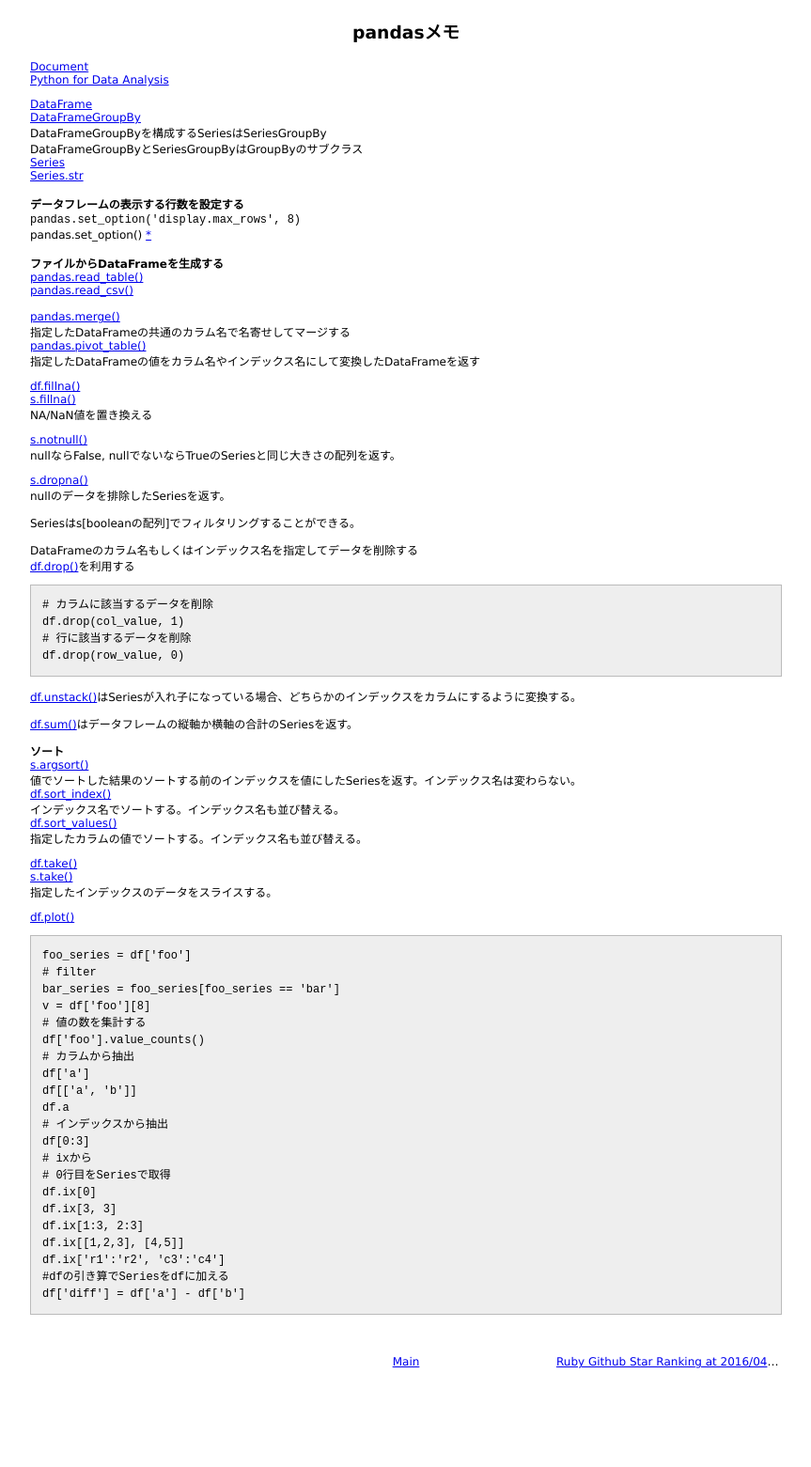
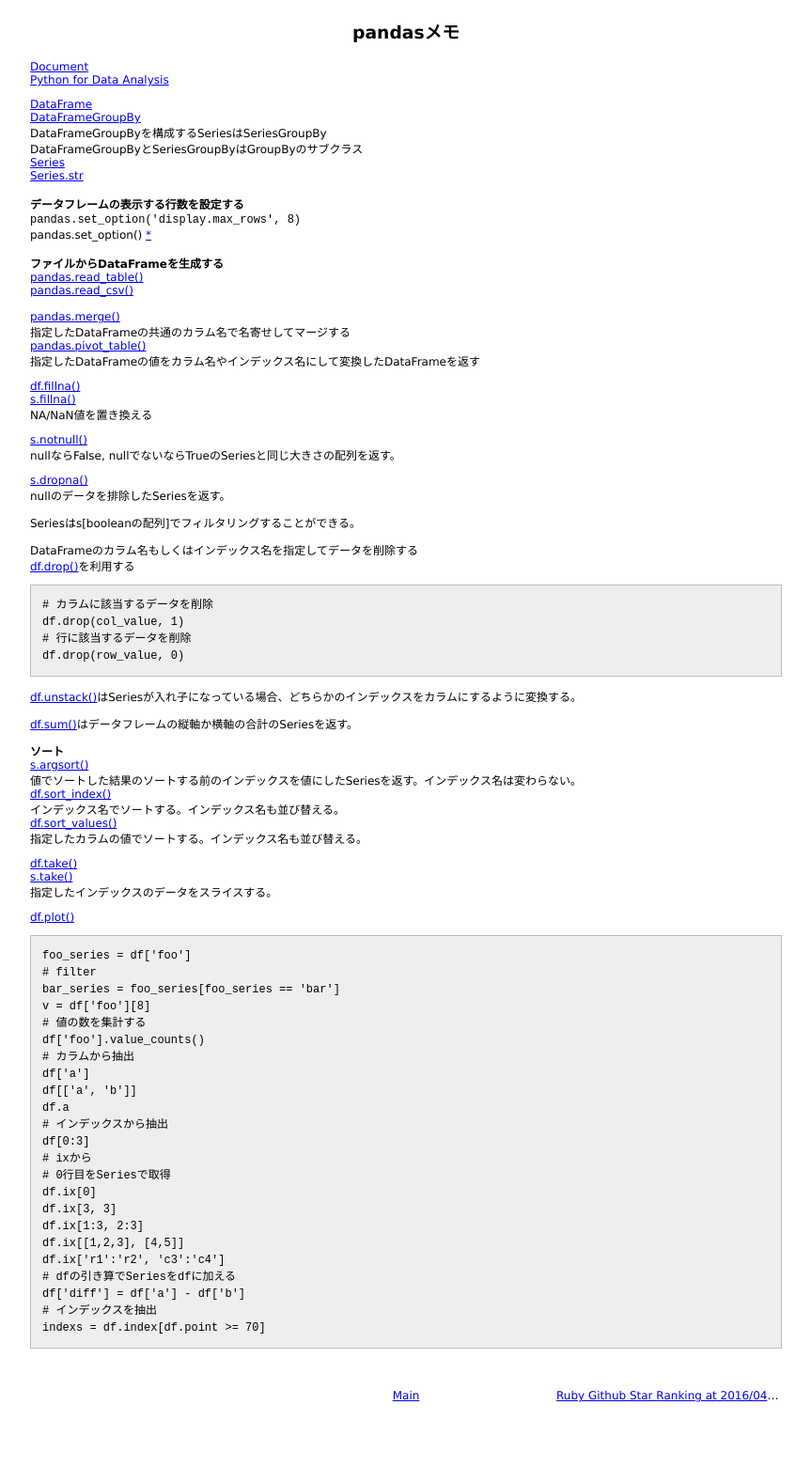
Before and after one commit to 38elements/38elements.github.com, a Jekyll site: the page built from _posts/2016-04-24-pandas.md, in a window 1280 px wide. Shown: the whole page at 94% size, without its empty margins (208-1071 px from the left). Built offline with Jekyll 4.4.1, drawn with Linux system fonts in a browser that asks for light colours; before the commit the page ends 1525 px from its top, so only the background shows below that.

Commit message:
Update 2016-04-24-pandas.md

````diff
--- a/_posts/2016-04-24-pandas.md
+++ b/_posts/2016-04-24-pandas.md
@@ -88,6 +88,8 @@ df.ix[3, 3]
 df.ix[1:3, 2:3]
 df.ix[[1,2,3], [4,5]]
 df.ix['r1':'r2', 'c3':'c4']
-#dfの引き算でSeriesをdfに加える
+# dfの引き算でSeriesをdfに加える
 df['diff'] = df['a'] - df['b']
+# インデックスを抽出
+indexs = df.index[df.point >= 70]
 ```
````
